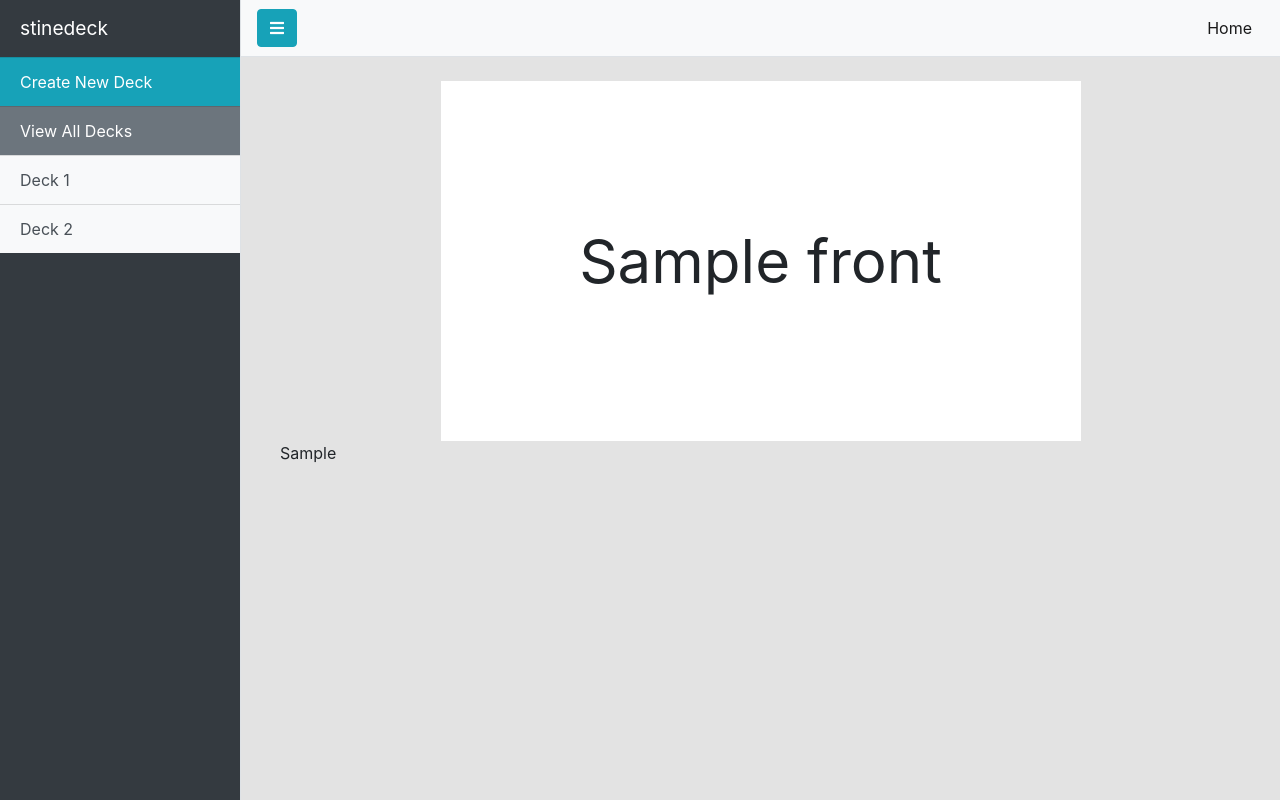
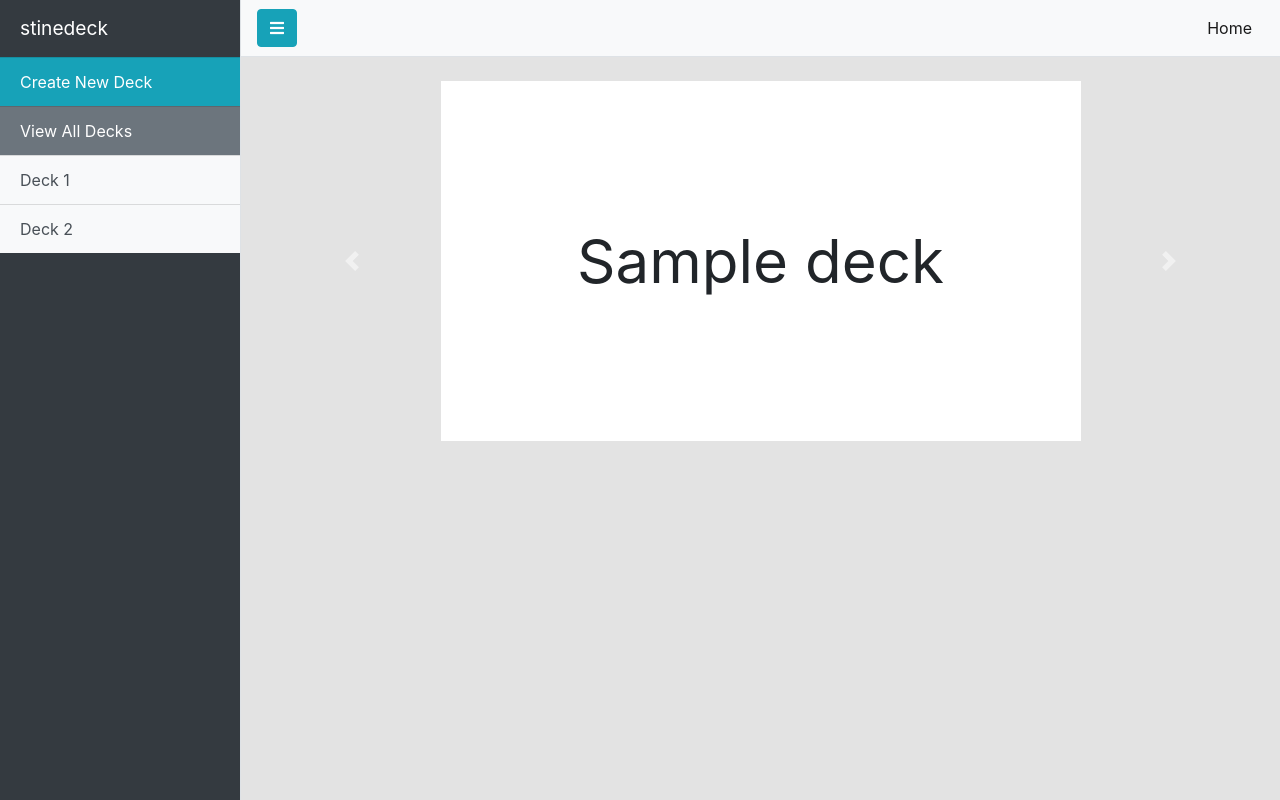
Before and after one commit to aucoeur/stinedeck, a Flask app: template templates/review.html in a window 1280 px wide. Run offline with Flask 2, Linux system fonts and the light colour scheme; the template is opened without the code that fills it: most values are stand-ins (such as "Sample title", 1, 10 or a date in 2020); some libraries are stand-ins or nearby versions.

Commit message:
Populate review with list of cards, add carousel and keypress events

```diff
--- a/app.py
+++ b/app.py
@@ -64,11 +64,9 @@ def show_deck(deck_id):
 @app.route('/deck/<deck_id>/review')
 def review_deck(deck_id):
     '''Show review deck page'''
-    card_ids = cards.find().distinct('_id')
-
-    card = cards.find_one({'_id': choice(card_ids)})
-
-    return render_template('review.html', card=card, card_ids=card_ids)
+    deck_cards = cards.find({'deck_id': ObjectId(deck_id)})
+    deck = decks.find_one({'_id': ObjectId(deck_id)})
+    return render_template('review.html', deck_cards=deck_cards, deck=deck)
 
 if __name__ == '__main__':
     app.run(debug=True, host='0.0.0.0', port=os.environ.get('PORT', 5000))
--- a/static/css/style.css
+++ b/static/css/style.css
@@ -11,7 +11,7 @@
   width: 640px;
   margin: auto;
   position: relative;
-  transition: all 0.2s;
+  transition: all 0.3s;
   perspective: 900px;
 }
 
@@ -31,13 +31,13 @@
 }
 
 .back {
-    transform: rotateY(-180deg);
+    transform: rotateX(-180deg);
   }
 
 .flipped .back {
-transform: rotateY(0deg);
+    transform: rotateX(0deg);
 }
 
 .flipped .front {
-transform: rotateY(180deg);
+    transform: rotateX(180deg);
 }
--- a/templates/base.html
+++ b/templates/base.html
@@ -43,7 +43,15 @@
     addEventListener("keydown", function(event) {
         if (event.keyCode == 32)
             $('div.cardTemplate').toggleClass('flipped');
-        });
+        else if (event.keyCode == 39) {
+            $('.carousel').carousel('next')
+        }
+        else if (event.keyCode == 37) {
+            $('.carousel').carousel('prev')
+        }
+    });
+
+
 </script>
 
 </body>
--- a/templates/review.html
+++ b/templates/review.html
@@ -1,12 +1,23 @@
 {% extends 'base.html' %}
 
 {% block content %}
-
-    <div class="cardTemplate">
-        <div class="front">{{ card.front }}</div>
-        <div class="back">{{ card.back }}</div>
+<div id="carouselExampleControls" class="carousel" data-ride="carousel" data-keyboard="true" data-interval="false">
+    <div class="carousel-inner">
+        <div class="cardTemplate">
+            <div class="carousel-item active">
+                <div class="front">{{ deck.title }}</div>
+                <div class="back">{{ deck.title }}</div>
+            </div>
+            {% for card in deck_cards %}
+            <div class="carousel-item">
+                <div class="front">{{ card.front }}</div>
+                <div class="back">{{ card.back }}</div>
+            </div>
+            {% endfor %}
+        </div>
     </div>
-
-    {{ card_ids }}
-
+    <a class="carousel-control-prev" href="#carouselExampleControls" role="button" data-slide="prev"><span class="carousel-control-prev-icon" aria-hidden="true"></span><span class="sr-only">Previous</span></a>
+    <a class="carousel-control-next" href="#carouselExampleControls" role="button" data-slide="next"><span class="carousel-control-next-icon" aria-hidden="true"></span><span class="sr-only">Next</span>
+    </a>
+</div>
 {% endblock content %}
```
